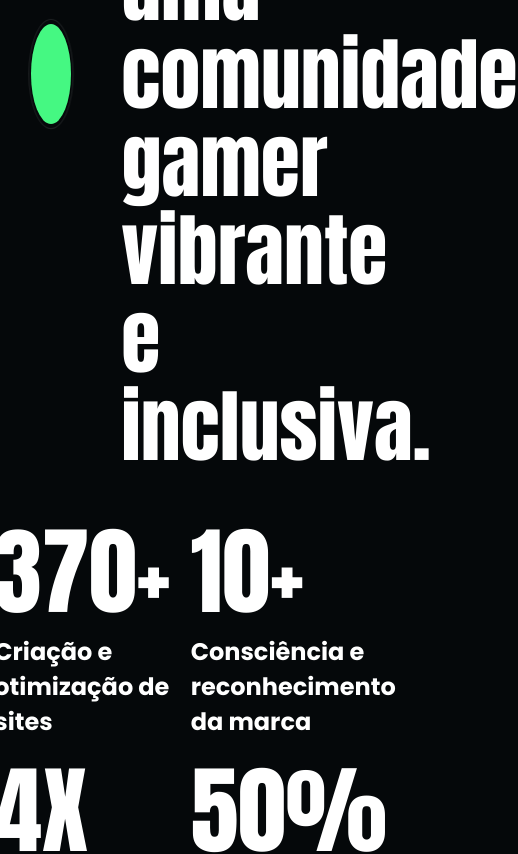
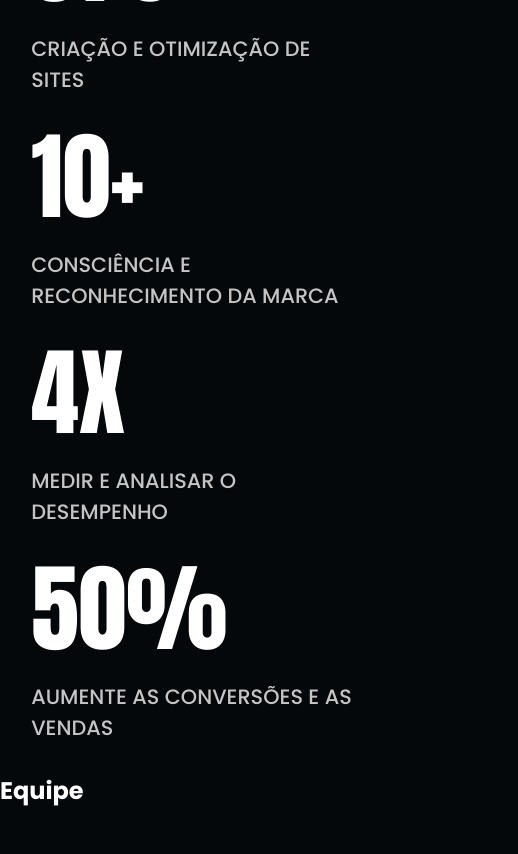
Before and after one commit to AlbericoJr/Zexora, a React (Vite) app in the folder Gaming-site/: page / in a window 390 px wide. Shown: the part 3340-4194 px from the top of the page, 518 px wide, since content can reach past the window. After the commit the page ends 4148 px from the top, so only its background shows below. Built offline with nearby package versions, Linux system fonts and the light colour scheme.

Commit message:
Nexora Gaming - continuação do projeto

```diff
--- a/Gaming-site/src/App.jsx
+++ b/Gaming-site/src/App.jsx
@@ -7,6 +7,7 @@ import Marquee from './Component/Marquee/Marquee'
 import GameCards from './Component/GameCards/GameCards'
 import VideoBg from './Component/VideoBg/VideoBg'
 import Mission from './Component/Mission/Mission'
+import Team from './Component/Team/Team'
 
 function App() {
 
@@ -19,6 +20,7 @@ function App() {
       <GameCards/>
       <VideoBg/>
       <Mission/>
+      <Team/>
     </>
   )
 }
--- a/Gaming-site/src/Component/Mission/Mission.module.css
+++ b/Gaming-site/src/Component/Mission/Mission.module.css
@@ -73,6 +73,29 @@
   font-family: var(--Anton-font);
 }
 
+.info_box::after{
+  content: "";
+  position: absolute;
+  top: 100%;
+  left: 0;
+  width: 0;
+  height: 2px;
+  background-color: var(--primary-color);
+  z-index: 1;
+  transition: var(--transition2);
+}
+
+.info_box:hover::after{
+  width: 100%;
+}
+
+.info_box h2{
+  font-size: 1.3rem;
+  font-weight: 500;
+  color: var(--light-text);
+  text-transform: uppercase;
+  margin: 10px 0;
+}
 
 @keyframes Anim_border {
   0%{
@@ -87,3 +110,53 @@
     opacity: 0;
   }
 }
+
+/* MQ SECTION */
+
+@media (max-width:1400px){
+  .mission_head h2{
+    font-size: 4rem;
+    line-height: 4.5rem;
+  }
+}
+
+@media (max-width:1200px){
+  .mission_head h2{
+    font-size: 3rem;
+    line-height: 4rem;
+  }
+  .mission_infos{
+    width: 85%;
+  }
+}
+
+@media (max-width:900px){
+  .mission_head{
+    flex-direction: row-reverse;
+  }
+  .mission_head h2{
+    font-size: 2.5rem;
+    line-height: 3rem;
+  }
+  .mission_infos{
+    width: 100%;
+    grid-template-columns: repeat(1, 1fr);
+  }
+}
+
+@media (max-width:500px){
+  .mission_head{
+    flex-direction: column;
+    justify-content: flex-start;
+    align-items: flex-start;
+    gap: 15px;
+  }
+  .mission_head h2{
+    font-size: 1.6rem;
+    line-height: 2rem;
+    font-weight: 500;
+  }
+  .our_mission{
+    gap: 20px;
+  }
+}
--- /dev/null
+++ b/Gaming-site/src/Component/Team/Team.jsx
@@ -0,0 +1,10 @@
+import React from 'react'
+import TeamCss from './Team.module.css'
+
+export default function Team() {
+  return (
+    <div>
+      <h2>Equipe</h2>
+    </div>
+  )
+}
```
Also changed, not shown: Gaming-site/src/Component/Team/Team.module.css (added).
